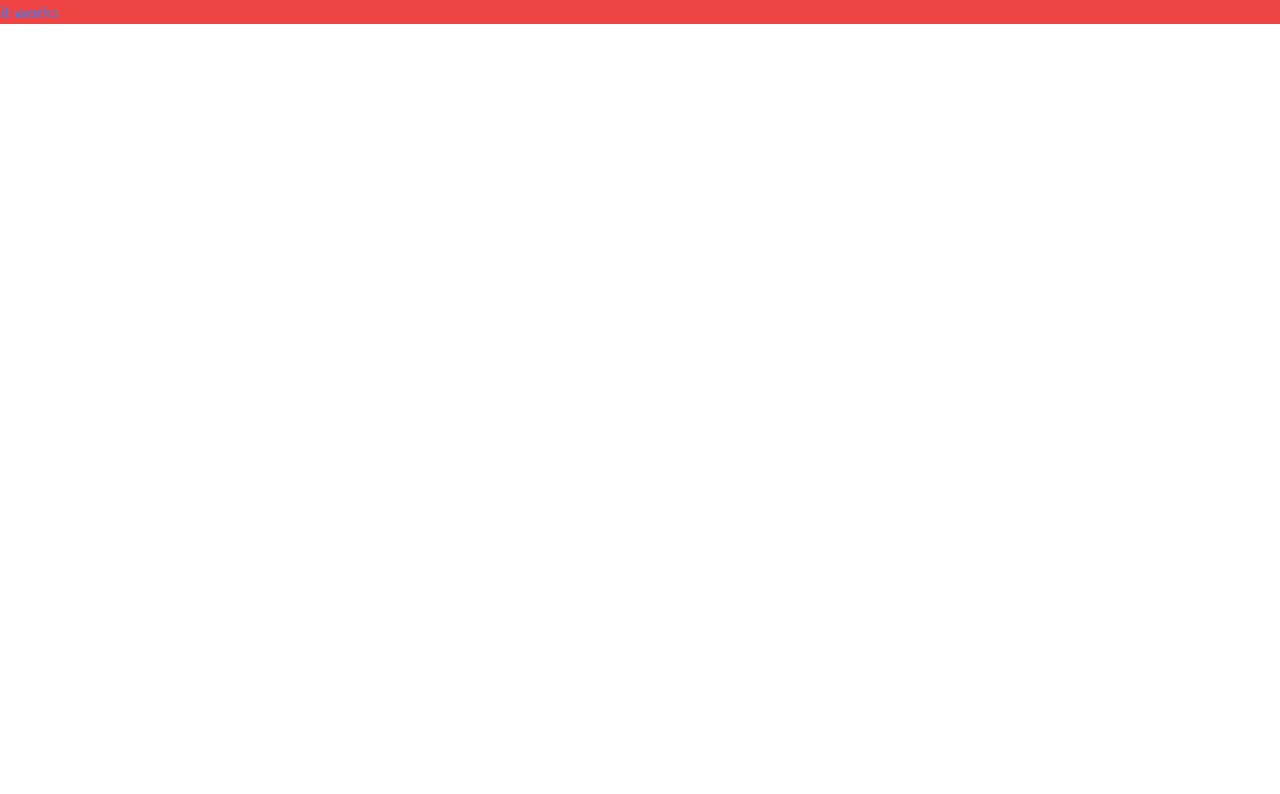
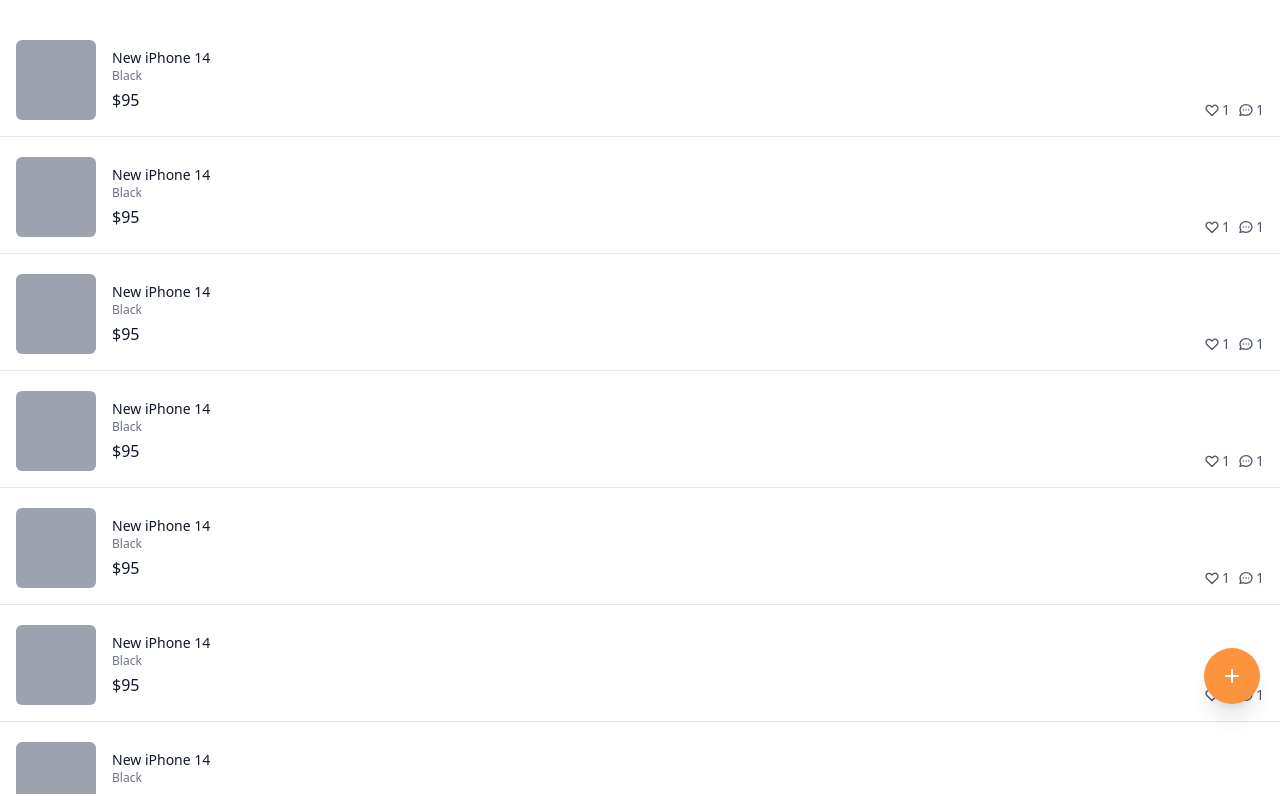
Before and after one commit to n0hack/daangn-market, a Next.js app: page / in a window 1280 px wide. Shown: the top 794 px of the page. Built offline with nearby package versions, Linux system fonts and the light colour scheme.

Commit message:
[feat] 인덱스 페이지 마크업

```diff
--- a/pages/index.tsx
+++ b/pages/index.tsx
@@ -2,8 +2,77 @@
 
 const Home: NextPage = () => {
   return (
-    <div className="bg-red-500">
-      <h1 className="text-blue-500">it works</h1>
+    <div className="flex flex-col space-y-5 py-10">
+      {[1, 1, 1, 1, 1, 1, 1, 1, 1, 1, 1, 1].map((_, i) => (
+        <div
+          key={i}
+          className="flex px-4 border-b pb-4 cursor-pointer justify-between"
+        >
+          <div className="flex space-x-4">
+            <div className="w-20 h-20 bg-gray-400 rounded-md" />
+            <div className="pt-2 flex flex-col">
+              <h3 className="text-sm font-medium text-gray-900">
+                New iPhone 14
+              </h3>
+              <span className="text-xs text-gray-500">Black</span>
+              <span className="font-medium mt-1 text-gray-900">$95</span>
+            </div>
+          </div>
+          <div className="flex space-x-2 items-end justify-end">
+            <div className="flex items-center text-sm text-gray-600 space-x-0.5">
+              <svg
+                className="w-4 h-4"
+                fill="none"
+                stroke="currentColor"
+                viewBox="0 0 24 24"
+                xmlns="http://www.w3.org/2000/svg"
+              >
+                <path
+                  strokeLinecap="round"
+                  strokeLinejoin="round"
+                  strokeWidth="2"
+                  d="M4.318 6.318a4.5 4.5 0 000 6.364L12 20.364l7.682-7.682a4.5 4.5 0 00-6.364-6.364L12 7.636l-1.318-1.318a4.5 4.5 0 00-6.364 0z"
+                ></path>
+              </svg>
+              <span>1</span>
+            </div>
+            <div className="flex items-center text-sm text-gray-600 space-x-0.5">
+              <svg
+                className="w-4 h-4"
+                fill="none"
+                stroke="currentColor"
+                viewBox="0 0 24 24"
+                xmlns="http://www.w3.org/2000/svg"
+              >
+                <path
+                  strokeLinecap="round"
+                  strokeLinejoin="round"
+                  strokeWidth="2"
+                  d="M8 12h.01M12 12h.01M16 12h.01M21 12c0 4.418-4.03 8-9 8a9.863 9.863 0 01-4.255-.949L3 20l1.395-3.72C3.512 15.042 3 13.574 3 12c0-4.418 4.03-8 9-8s9 3.582 9 8z"
+                ></path>
+              </svg>
+              <span>1</span>
+            </div>
+          </div>
+        </div>
+      ))}
+      <button className="fixed bottom-24 right-5 shadow-xl bg-orange-400 rounded-full p-4 text-white hover:bg-orange-500 cursor-pointer transition-colors">
+        <svg
+          className="h-6 w-6"
+          xmlns="http://www.w3.org/2000/svg"
+          fill="none"
+          viewBox="0 0 24 24"
+          stroke="currentColor"
+          aria-hidden="true"
+        >
+          <path
+            strokeLinecap="round"
+            strokeLinejoin="round"
+            strokeWidth="2"
+            d="M12 6v6m0 0v6m0-6h6m-6 0H6"
+          />
+        </svg>
+      </button>
     </div>
   );
 };
```
